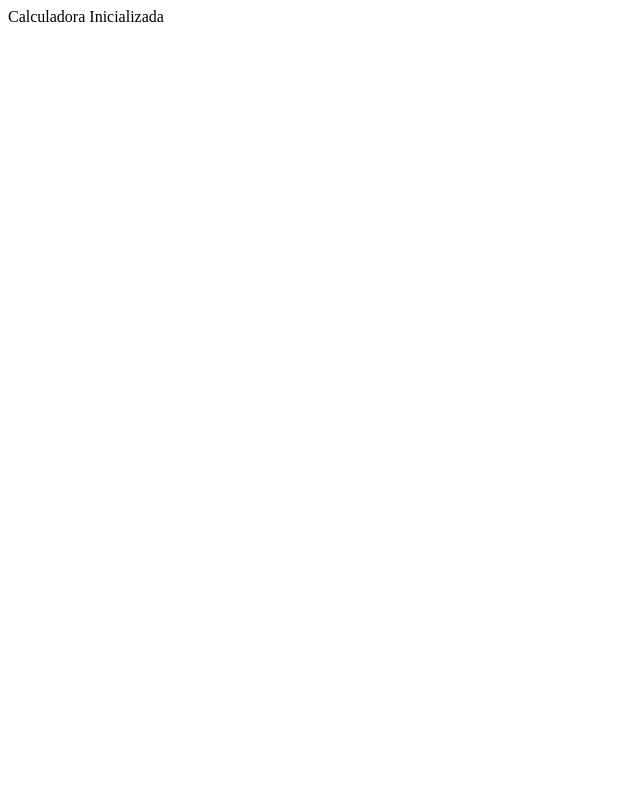
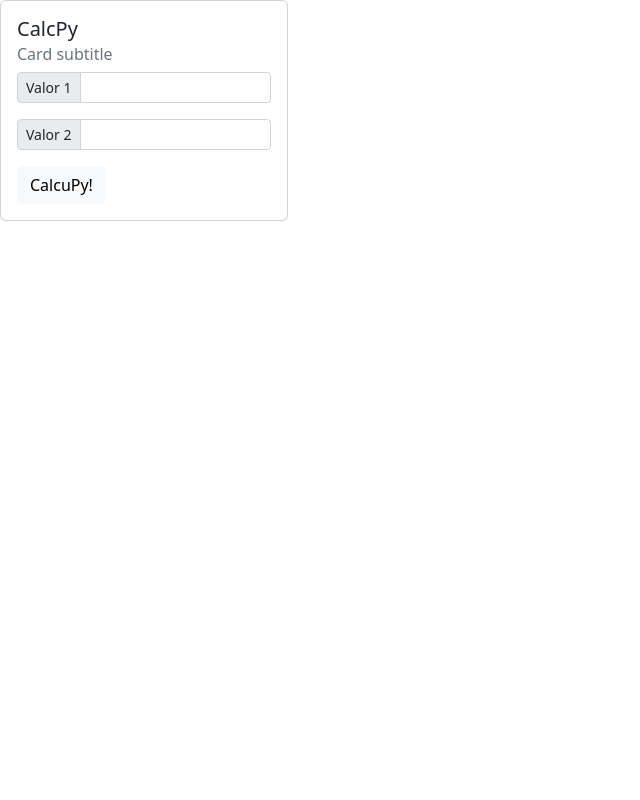
Before and after one commit to vfreis/calculadora_py, a Flask app: page / in a window 1280 px wide. Before the commit the part shown is almost empty. Shown: the whole page, without its empty margins (0-640 px from the left). Run offline with Flask 2, Linux system fonts and the light colour scheme.

Commit message:
add layout and js interaction[beta]

```diff
--- a/main.py
+++ b/main.py
@@ -12,12 +12,7 @@ class Abort (Exception):
 
 @app.route('/')
 def init():
-    msginicial = 'Calculadora Inicializada'
-    return msginicial
-
-@app.route("/teste")
-def index():
-  return render_template('index.html')
+    return render_template('index.html')
 
 @app.route('/calculadora')
 def calculadoraWeb():
--- /dev/null
+++ b/static/index.js
@@ -0,0 +1,11 @@
+alert('page has been loaded!')
+
+
+
+
+// const botao = document.getElementById('btn_calc')
+// const v1 = document.getElementById('input_v1')
+
+// botao.addEventListener('click', function(e){
+//     alert('alerta')
+// })
--- a/templates/index.html
+++ b/templates/index.html
@@ -1,12 +1,30 @@
-<!DOCTYPE html>
+<!doctype html>
 <html lang="en">
-<head>
-    <meta charset="UTF-8">
-    <meta http-equiv="X-UA-Compatible" content="IE=edge">
-    <meta name="viewport" content="width=device-width, initial-scale=1.0">
-    <title>Calculadora Python</title>
-</head>
-<body>
-
-</body>
+  <head>
+    <meta charset="utf-8">
+    <meta name="viewport" content="width=device-width, initial-scale=1">
+    <title>CalcPy</title>
+    <link href="https://cdn.jsdelivr.net/npm/bootstrap@5.2.0/dist/css/bootstrap.min.css" rel="stylesheet" integrity="sha384-gH2yIJqKdNHPEq0n4Mqa/HGKIhSkIHeL5AyhkYV8i59U5AR6csBvApHHNl/vI1Bx" crossorigin="anonymous">
+    <script type="text/javascript" src="{{url_for('static', filename='index.js')}}"></script>
+  </head>
+  <body>
+    <div class="card" style="width: 18rem;">
+        <div class="card-body">
+          <h5 class="card-title">CalcPy</h5>
+          <h6 class="card-subtitle mb-2 text-muted">Card subtitle</h6>
+          <div class="input-group input-group-sm mb-3">
+            <span class="input-group-text" id="inputGroup-sizing-sm">Valor 1</span>
+            <input type="text" class="form-control" id="input_v1" aria-label="Sizing example input" aria-describedby="inputGroup-sizing-sm">
+          </div>
+          <div class="input-group input-group-sm mb-3">
+            <span class="input-group-text" id="inputGroup-sizing-sm">Valor 2</span>
+            <input type="text" class="form-control" id="input_v2" aria-label="Sizing example input" aria-describedby="inputGroup-sizing-sm">
+          </div>
+          <button type="button" class="btn btn-light" id="btn_calc">CalcuPy!</button>
+          <!-- <a href="#" class="card-link">Card link</a>
+          <a href="#" class="card-link">Another link</a> -->
+        </div>
+      </div>
+    <script src="https://cdn.jsdelivr.net/npm/bootstrap@5.2.0/dist/js/bootstrap.bundle.min.js" integrity="sha384-A3rJD856KowSb7dwlZdYEkO39Gagi7vIsF0jrRAoQmDKKtQBHUuLZ9AsSv4jD4Xa" crossorigin="anonymous"></script>
+  </body>
 </html>
```
